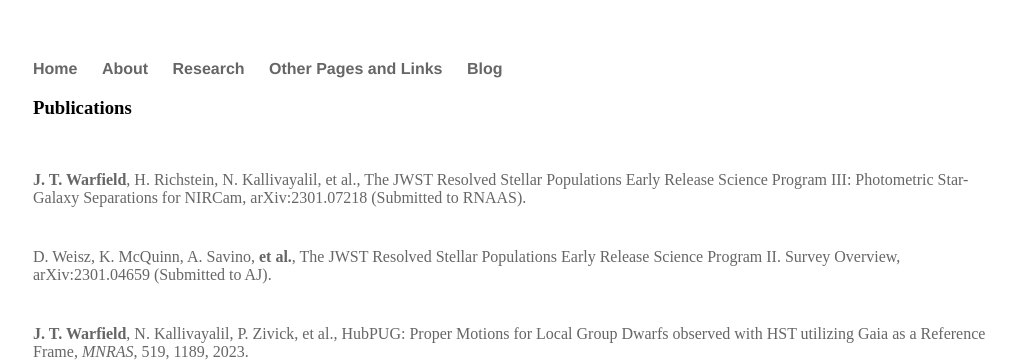
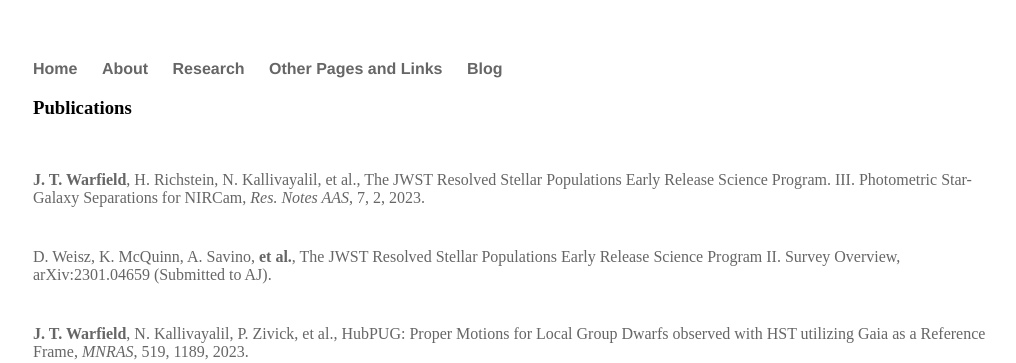
Before and after one commit to jackwarfield/jackwarfield.github.io, a Jekyll site: the page built from research/index.html, in a window 1280 px wide. Shown: the top 363 px of the page, without its empty margins (127-1143 px from the left). Built offline with Jekyll 4.4.1, drawn with Linux system fonts in a browser that asks for light colours.

Commit message:
RSP III now in RNAAS

```diff
--- a/research/index.html
+++ b/research/index.html
@@ -5,7 +5,7 @@ title: Research
 <div class="blurb">
 	<h3>Publications</h3>
 	<p>
-    <pre>&#9;</pre><a href='https://ui.adsabs.harvard.edu/abs/2023arXiv230107218W/abstract'><b>J. T. Warfield</b>, H. Richstein, N. Kallivayalil, et al., The JWST Resolved Stellar Populations Early Release Science Program III: Photometric Star-Galaxy Separations for NIRCam, arXiv:2301.07218 (Submitted to RNAAS).</a><br>
+    <pre>&#9;</pre><a href='https://ui.adsabs.harvard.edu/abs/2023arXiv230107218W/abstract'><b>J. T. Warfield</b>, H. Richstein, N. Kallivayalil, et al., The JWST Resolved Stellar Populations Early Release Science Program. III. Photometric Star-Galaxy Separations for NIRCam, <i>Res. Notes AAS</i>, 7, 2, 2023.</a><br>
     <pre>&#9;</pre><a href='https://ui.adsabs.harvard.edu/abs/2023arXiv230104659W/abstract'>D. Weisz, K. McQuinn, A. Savino, <b>et al.</b>, The JWST Resolved Stellar Populations Early Release Science Program II. Survey Overview, arXiv:2301.04659 (Submitted to AJ).</a><br>
     <pre>&#9;</pre><a href='https://ui.adsabs.harvard.edu/abs/2023MNRAS.519.1189W/abstract'><b>J. T. Warfield</b>, N. Kallivayalil, P. Zivick, et al., HubPUG: Proper Motions for Local Group Dwarfs observed with HST utilizing Gaia as a Reference Frame, <i>MNRAS</i>, 519, 1189, 2023.</a><br>
     <pre>&#9;</pre><a href='https://ui.adsabs.harvard.edu/abs/2022ApJ...933..217R/abstract'>H. Richstein, E. Patel, N. Kallivayalil, <b>et al.</b>, Structural parameters and possible association of the Ultra-Faint Dwarfs Pegasus III and Pisces II from deep Hubble Space Telescope photometry, <i>ApJ</i>, 933, 217, 2022.</a><br>
```
